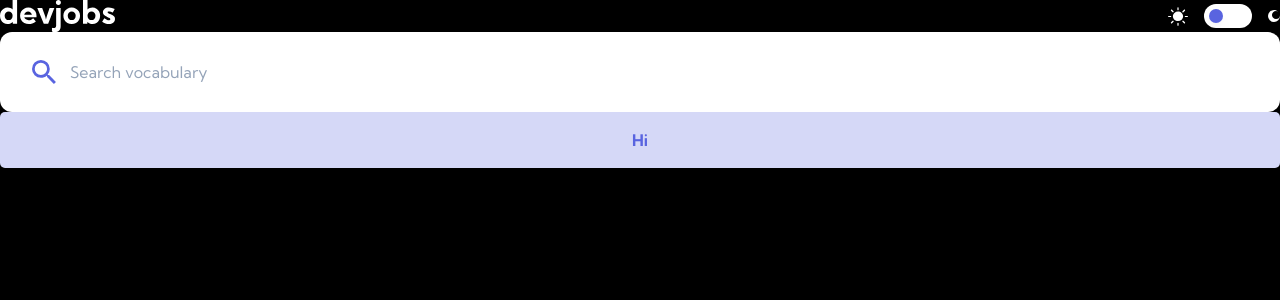
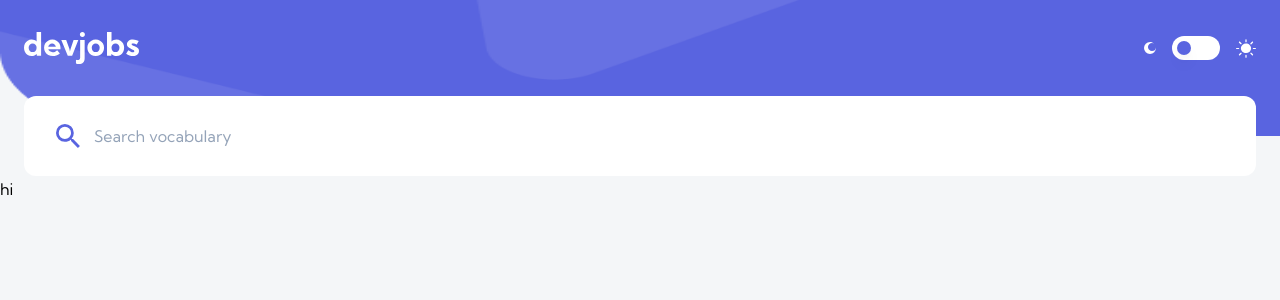
Before and after one commit to YoonJongok/dev-jobs, a Next.js app: page / in a window 1280 px wide. Shown: the top 300 px of the page. Built offline with nearby package versions, Linux system fonts and the light colour scheme.

Commit message:
header done

```diff
--- a/src/app/layout.tsx
+++ b/src/app/layout.tsx
@@ -13,7 +13,7 @@ export const metadata = {
 export default function RootLayout({ children }: { children: React.ReactNode }) {
   return (
     <html lang='en'>
-      <body className={cn('font-sans bg-black', kumbhSans.variable)}>
+      <body className={cn('font-sans bg-grey-1', kumbhSans.variable)}>
         <Header />
         {children}
       </body>
--- a/src/app/page.tsx
+++ b/src/app/page.tsx
@@ -3,11 +3,5 @@ import { SearchForm } from '@/components/search-form';
 import { Button } from '@/components/ui/button';
 
 export default function Home() {
-  return (
-    <Container>
-      <SearchForm />
-
-      <Button intent={'secondary'}>hi</Button>
-    </Container>
-  );
+  return <Container>hi</Container>;
 }
--- a/src/components/dark-mode-switch.tsx
+++ b/src/components/dark-mode-switch.tsx
@@ -2,6 +2,8 @@ import { cn } from '@/lib/utils';
 import { Switch } from '@headlessui/react';
 import clsx from 'clsx';
 import React from 'react';
+import { FlexBoxRow } from './ui/flexbox-row';
+import { Icons } from './icons';
 
 interface DarkModeSwitchProps {
   isDarkMode: boolean;
@@ -10,6 +12,8 @@ interface DarkModeSwitchProps {
 
 export const DarkModeSwitch: React.FC<DarkModeSwitchProps> = ({ isDarkMode, toggleTheme }) => {
   return (
+    <FlexBoxRow intent={'flexEndCenter'} className='gap-4'>
+      <Icons.moon />
       <Switch
         checked={isDarkMode}
         onChange={toggleTheme}
@@ -26,6 +30,8 @@ export const DarkModeSwitch: React.FC<DarkModeSwitchProps> = ({ isDarkMode, togg
             }
           )}
         />
-    </Switch>
+      </Switch>{' '}
+      <Icons.sun />
+    </FlexBoxRow>
   );
 };
--- a/src/components/header.tsx
+++ b/src/components/header.tsx
@@ -4,26 +4,31 @@ import { FlexBoxColumn } from './ui/flexbox-column';
 import { FlexBoxRow } from './ui/flexbox-row';
 import { Icons } from './icons';
 import { DarkModeSwitch } from './dark-mode-switch';
+import { SearchForm } from './search-form';
+import Image from 'next/image';
+import HeaderImage from '../../public/images/header.png';
 
 export const Header = () => {
   const [isDarkMode, setIsDarkMode] = useState<boolean>(false);
 
   return (
     <header className='relative w-full'>
-      <FlexBoxColumn>
+      <FlexBoxRow className='absolute w-full h-[136px]'>
+        <Image priority src={HeaderImage} alt='header' fill className='w-full h-full -z-10' />
+      </FlexBoxRow>
+      <FlexBoxColumn className='pt-[32px] px-6 gap-[32px]'>
         <FlexBoxRow intent={'flexBetweenCenter'} className='bg-transparent'>
           <Icons.logo />
           <FlexBoxRow intent={'flexEndCenter'} className='gap-4'>
-            <Icons.sun />
             <DarkModeSwitch
               isDarkMode={isDarkMode}
               toggleTheme={() => {
                 setIsDarkMode((prev) => !prev);
               }}
             />
-            <Icons.moon />
           </FlexBoxRow>
         </FlexBoxRow>
+        <SearchForm />
       </FlexBoxColumn>
     </header>
   );
--- a/src/components/icons.tsx
+++ b/src/components/icons.tsx
@@ -10,20 +10,7 @@ export const Icons = {
       />
     </svg>
   ),
-  headerImage: ({ ...props }: React.SVGProps<SVGSVGElement>) => (
-    <svg width='1440' height='160' fill='none' xmlns='http://www.w3.org/2000/svg' {...props}>
-      <path d='M1440 0H0v60c0 55.228 44.772 100 100 100h1340V0z' fill='#5964E0' />
-      <mask id='a' maskUnits='userSpaceOnUse' x='0' y='0' width='1440' height='160'>
-        <path d='M1440 0H0v60c0 55.228 44.772 100 100 100h1340V0z' fill='#fff' />
-      </mask>
-      <g mask='url(#a)' fillRule='evenodd' clipRule='evenodd' fill='#fff'>
-        <path
-          opacity='.081'
-          d='M1163.89-205.424c21.12-23.963 60.32-15.63 69.88 14.853l114.11 364.163c9.39 29.936-16.96 58.887-47.64 52.364l-366.492-77.899c-30.685-6.522-42.976-43.685-22.23-67.217l252.372-286.264zM254.539-323.259c-3.117-31.792 29.711-54.779 58.52-40.976L657.22-199.336c28.291 13.555 31.498 52.566 5.8 70.56L356.104 86.129c-25.698 17.994-61.259 1.637-64.321-29.584L254.539-323.26zM-71.46 71.741c-3.119-31.792 29.71-54.78 58.52-40.976l344.16 164.899c28.291 13.555 31.498 52.566 5.8 70.56L30.104 481.129c-25.698 17.994-61.26 1.637-64.32-29.584L-71.462 71.741z'
-        />
-      </g>
-    </svg>
-  ),
+
   logo: ({ ...props }: React.SVGProps<SVGSVGElement>) => (
     <svg width='115' height='32' xmlns='http://www.w3.org/2000/svg' {...props}>
       <path
--- a/tsconfig.json
+++ b/tsconfig.json
@@ -20,7 +20,7 @@
       }
     ],
     "paths": {
-      "@/*": ["./src/*"]
+      "@/*": ["./src/*", "./public/*"]
     }
   },
   "include": ["next-env.d.ts", "**/*.ts", "**/*.tsx", ".next/types/**/*.ts"],
```
Also changed, not shown: public/images/header.png (added), public/images/mobile-header.png (added). Lines whose indentation alone changed are shown as unchanged.
